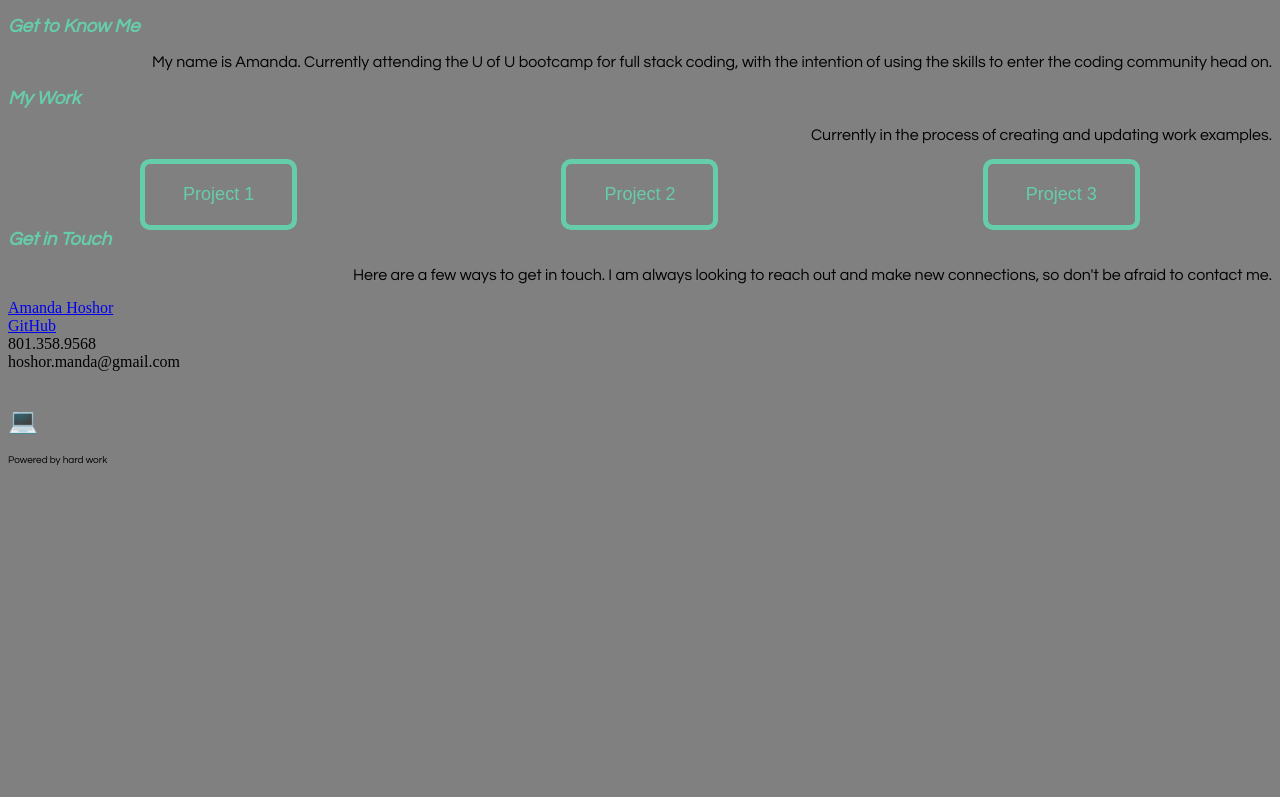
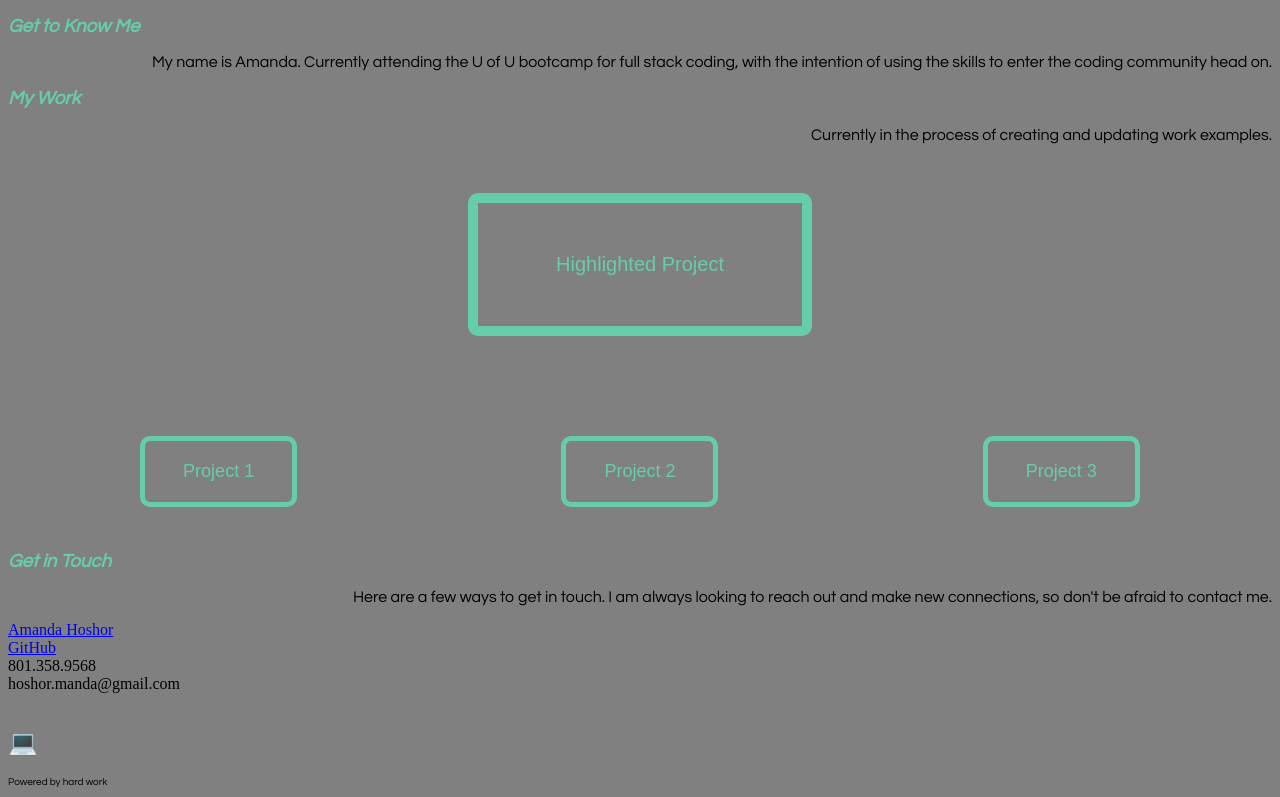
Before and after one commit to mandahos/professional-portfollio, a plain HTML site: page index.html in a window 1280 px wide. Shown: the part 690-1487 px from the top of the page. Before the commit the page ends 1165 px from the top, so only its background shows below. Drawn offline with Linux system fonts and the light colour scheme.

Commit message:
feature box added

```diff
--- a/index.html
+++ b/index.html
@@ -55,6 +55,11 @@
  <p>
      Currently in the process of creating and updating work examples.
  </p>
+ <div class="row">
+     <button class="row-projects">
+        <a href="https://mandahos.github.io/" alt="placeholder project link, until projects are avaiable">Highlighted Project</a>
+     </button>
+ </div>
  <div class="column">
      <button class="projects">
     <a href="https://mandahos.github.io/" alt="placeholder project link, until projects are avaiable">Project 1</a>
--- a/script.css
+++ b/script.css
@@ -23,6 +23,7 @@ header h1 {
 header nav {
     margin: 12px 0;
     font-family: Century Gothic, sans-serif;
+    justify-content: space-evenly;
 }
 
 header nav ul {
@@ -61,6 +62,29 @@ p {
     align-items: center;
 }
 
+.row {
+    display: flex;
+    justify-content: space-around;
+    align-items: center;
+    border-radius: 10px;
+    margin: 50px 0 80px 0;
+    }
+
+.row-projects {
+    border: 10px solid;
+    border-radius: 10px;
+    background-color: gray;
+    color: mediumaquamarine;
+    padding: 50px 78px;
+    font-size: 20px;
+}
+
+.row-projects a {
+    color: mediumaquamarine;
+    text-decoration: none;
+}
+
+
 .column {
     float: left;
     width: 33.33%;
@@ -68,6 +92,7 @@ p {
     display: flex;
     justify-content: center;
     align-items: center;
+    margin: 20px 0 45px 0;
 }
 
 .projects {
```
